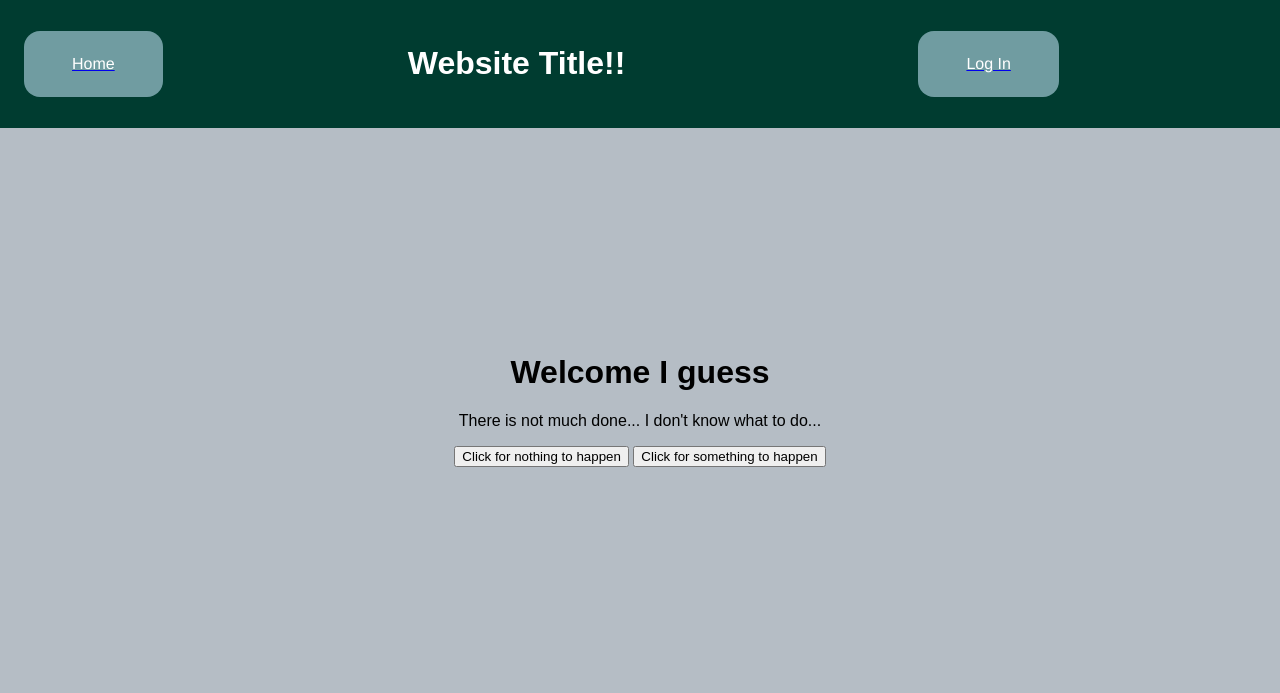
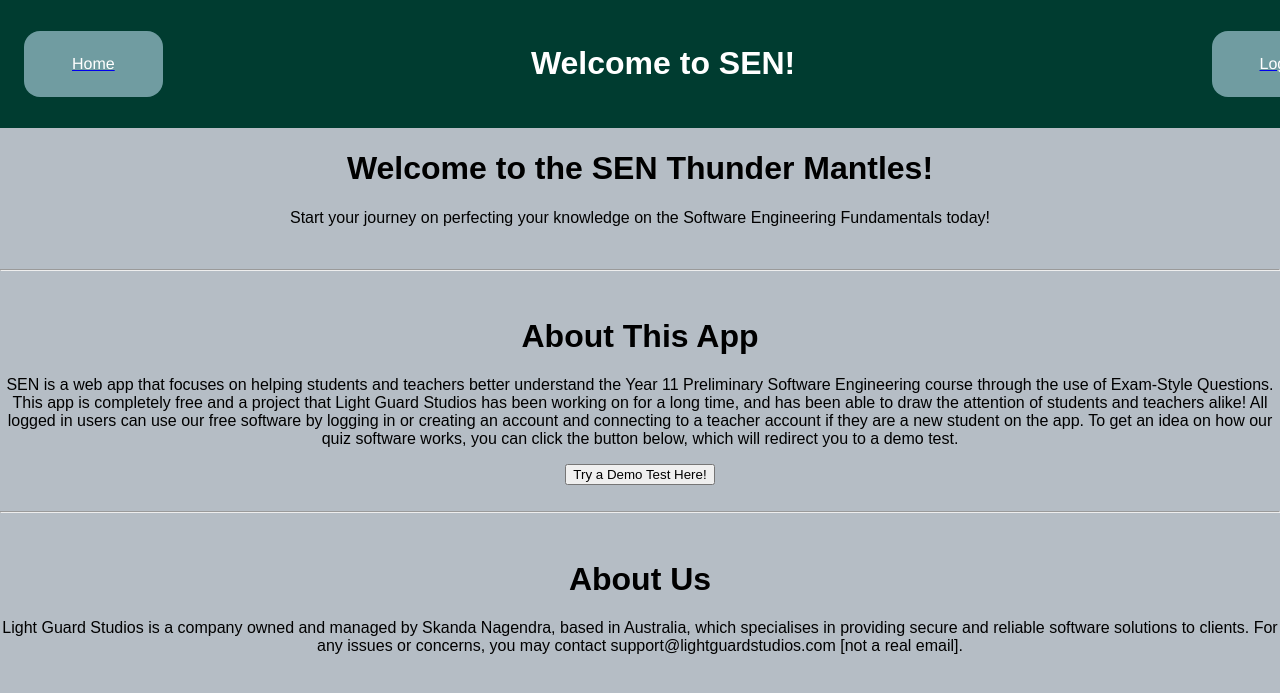
Before and after one commit to StrategTheSeer6/Skanda_Major_Project_2026_SEN_PWA, a Flask app: page / in a window 1280 px wide. Shown: the top 693 px of the page. Run offline with Flask 3, Linux system fonts and the light colour scheme; parts of the project's set-up code (start-up, migrations or seed data) failed here and were passed over.

Commit message:
Revise index.html with new content and layout
Updated the content and structure of the index.html file to provide a welcoming message and detailed information about the SEN app and Light Guard Studios.

```diff
--- a/Skanda Nagendra Yr12 Software Major Project Backup/templates/index.html
+++ b/Skanda Nagendra Yr12 Software Major Project Backup/templates/index.html
@@ -17,11 +17,9 @@
     <div class="toolbar">
         <a href="/"><div class="toolbar_button">Home</div></a>
         <div id="toolbar_header">
-        <h1>Website Title!!</h1>
+        <h1>Welcome to SEN!</h1>
         </div>
         <a id="login_button_link" href="/login"><div class="toolbar_button" id="login_button">Log In</div></a>
-        <div style="width: 0%;"></div>
-
     </div>
 
     <div class="container" style="background-image: 'static/swampbg.png';">
@@ -29,10 +27,24 @@
         {{ error }}
         <br><br><br>
         {% endif %}
-        <h1>Welcome I guess</h1>
-        <p>There is not much done... I don't know what to do...</p>
-        <button onclick="alert('Nothing happened...')">Click for nothing to happen</button>
-        <a href="/preparation"><button>Click for something to happen</button></a>
+        <h1> Welcome to the SEN Thunder Mantles!</h1>
+        <p>Start your journey on perfecting your knowledge on the Software Engineering Fundamentals today!</p>
+        <br><hr><br>
+        <h1>About This App</h1>
+        <p>
+            SEN is a web app that focuses on helping students and teachers better understand the Year 11 Preliminary Software Engineering course through the use of Exam-Style Questions.
+            This app is completely free and a project that Light Guard Studios has been working on for a long time, and has been able to draw the attention of students and teachers alike!
+            All logged in users can use our free software by logging in or creating an account and connecting to a teacher account if they are a new student on the app.
+            To get an idea on how our quiz software works, you can click the button below, which will redirect you to a demo test.
+        </p>
+        <a href="/preparation"><button>Try a Demo Test Here!</button></a>
+        <br><br><hr><br>
+        <h1>About Us</h1>
+        <p>
+            Light Guard Studios is a company owned and managed by Skanda Nagendra, based in Australia,
+            which specialises in providing secure and reliable software solutions to clients.
+            For any issues or concerns, you may contact support@lightguardstudios.com [not a real email].
+        </p>
     </div>
 
 </body>
```
